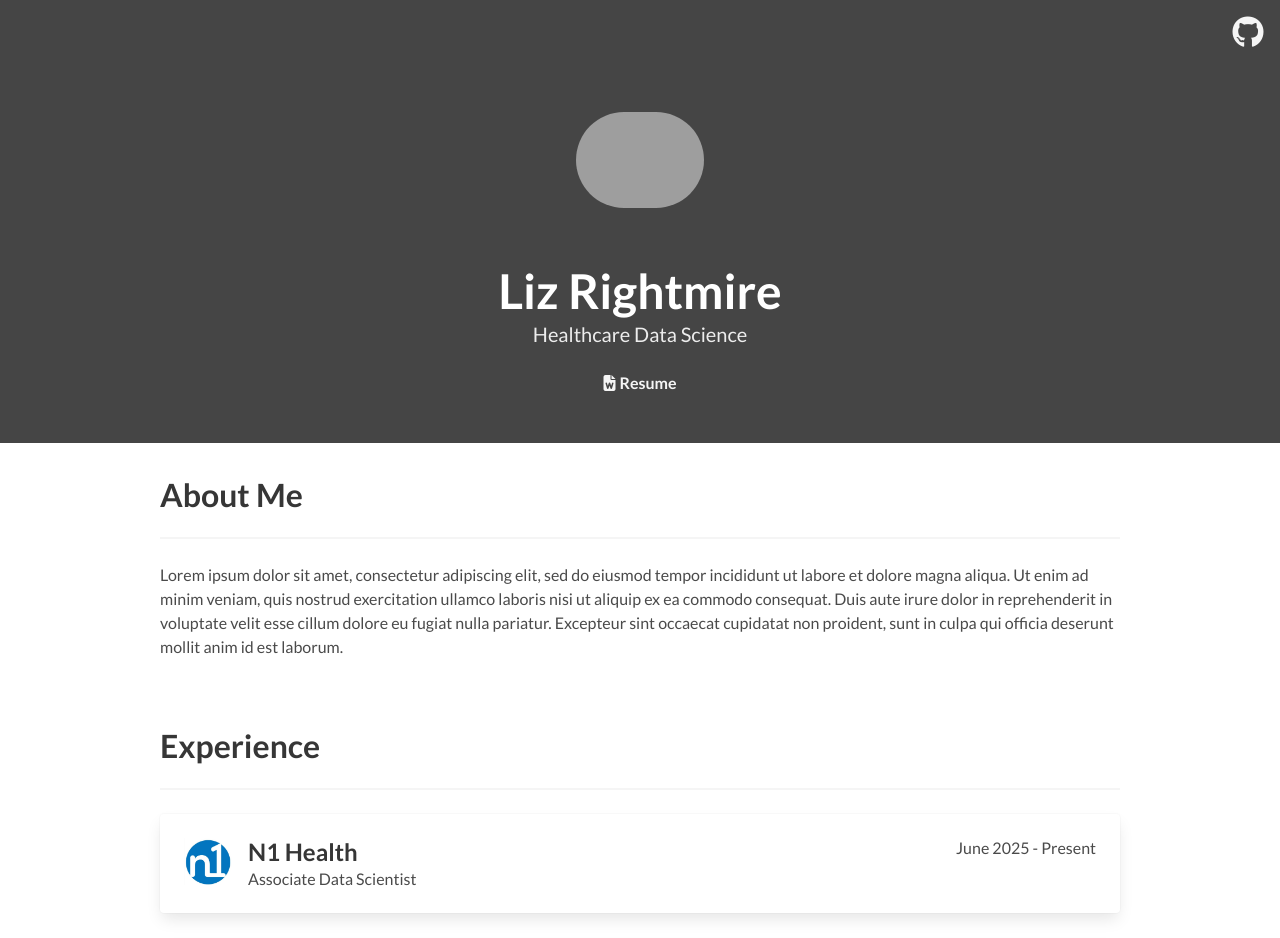
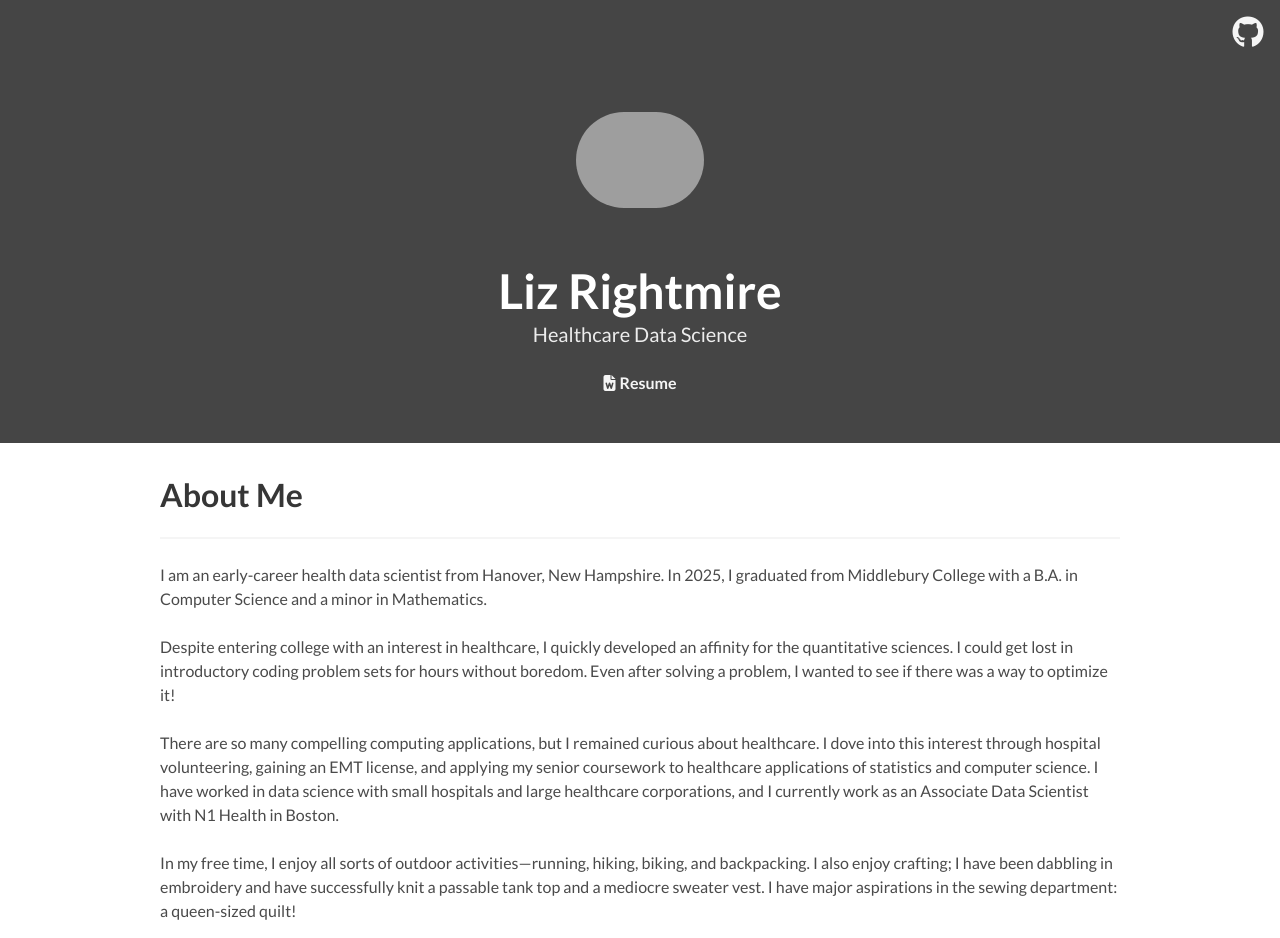
Before and after one commit to leftmire/leftmire.github.io, a plain HTML site: page docs/index.html in a window 1280 px wide. Shown: the top 938 px of the page. Drawn offline with Linux system fonts and the light colour scheme; grey boxes are pictures that could not be loaded.

Commit message:
About Me Section, First Draft

```diff
--- a/docs/index.html
+++ b/docs/index.html
@@ -60,11 +60,17 @@
     <div class="container">
       <h1 class="title">About Me</h1>
       <hr />
-      <p>Lorem ipsum dolor sit amet, consectetur adipiscing elit, sed do eiusmod tempor incididunt ut labore et dolore
-        magna aliqua. Ut enim ad minim veniam, quis nostrud exercitation ullamco laboris nisi ut aliquip ex ea commodo
-        consequat. Duis aute irure dolor in reprehenderit in voluptate velit esse cillum dolore eu fugiat nulla
-        pariatur. Excepteur sint occaecat cupidatat non proident, sunt in culpa qui officia deserunt mollit anim id est
-        laborum.</p>
+      <p>I am an early-career health data scientist from Hanover, New Hampshire. In 2025, I graduated from Middlebury College with a B.A. in Computer Science and a minor in Mathematics. </p>
+      &nbsp;
+      <p>Despite entering college with an interest in healthcare, I quickly developed an affinity for the quantitative sciences. I could get lost in introductory coding problem sets for hours without boredom.
+        Even after solving a problem, I wanted to see if there was a way to optimize it! </p>
+        &nbsp;
+      <p> There are so many compelling computing applications, but I remained curious about healthcare. I dove into this interest through hospital volunteering, gaining an EMT license, and applying my senior
+        coursework to healthcare applications of statistics and computer science. I have worked in data science with small hospitals and large healthcare corporations, and I currently work as an Associate Data
+         Scientist with N1 Health in Boston.  </p>
+         &nbsp;
+      <p>In my free time, I enjoy all sorts of outdoor activities—running, hiking, biking, and backpacking. I also enjoy crafting; I have been dabbling in embroidery and have successfully knit a passable
+        tank top and a mediocre sweater vest. I have major aspirations in the sewing department: a queen-sized quilt! </p>
     </div>
   </section>
   <section class="section">
```
